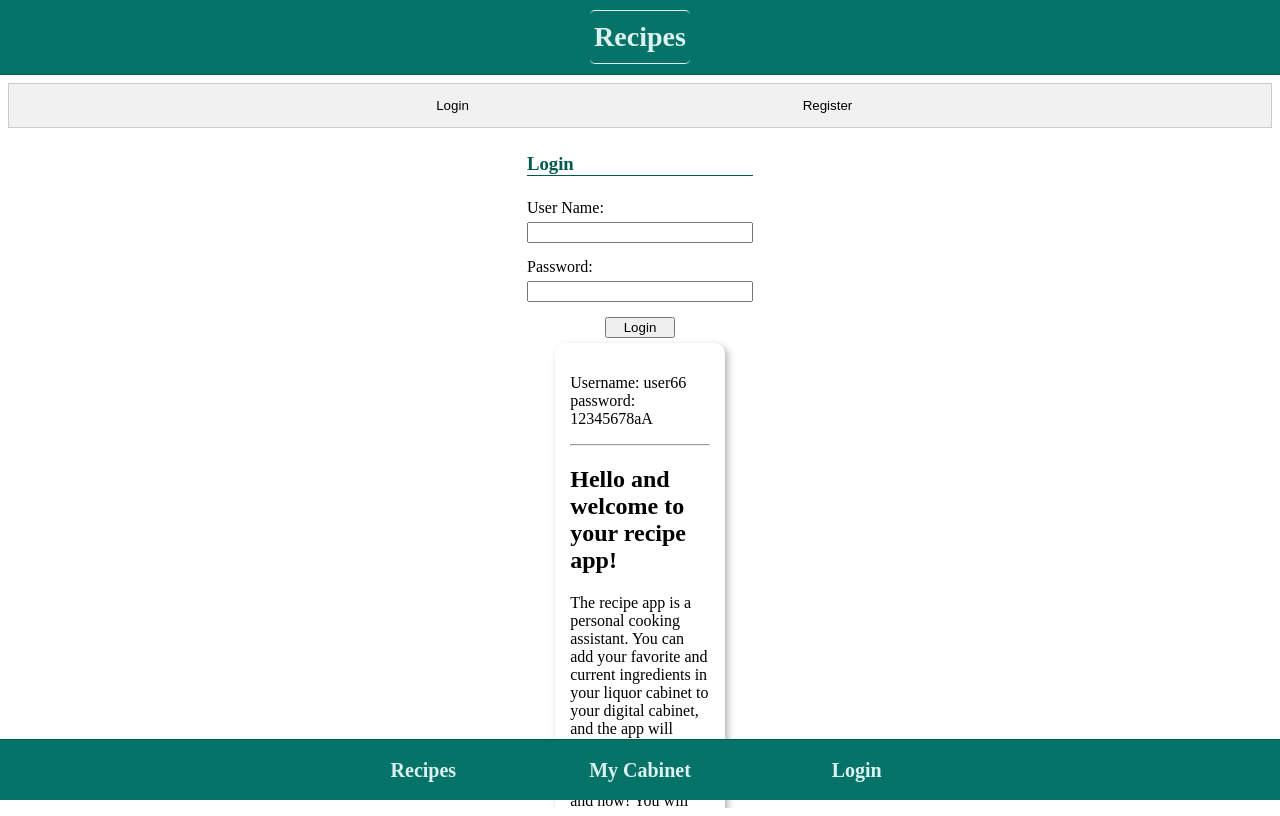
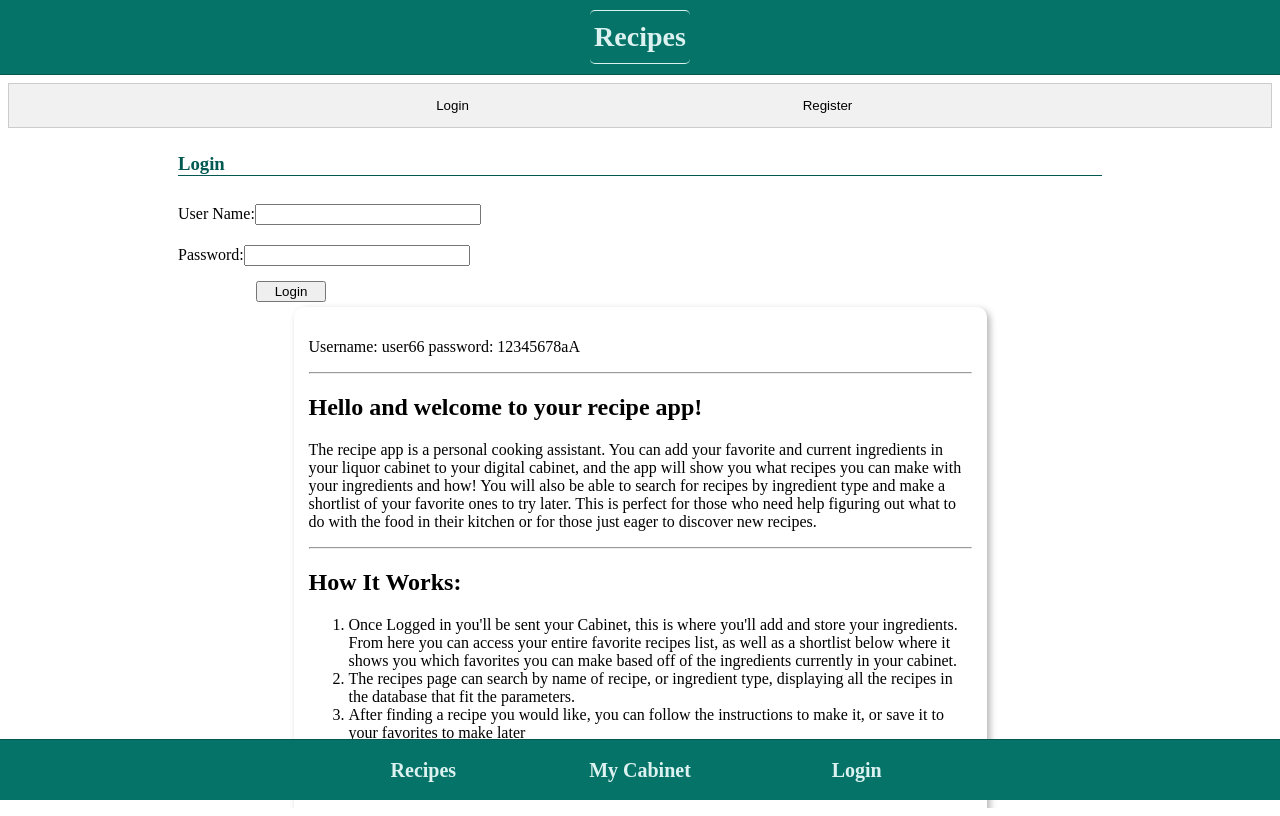
Before and after one commit to SeyiAriyo/capstone-client, a React (Create React App) app: page / in a window 1280 px wide. Built offline with nearby package versions, Linux system fonts and the light colour scheme; no server answers.

Commit message:
Update landing.css

```diff
--- a/src/Login/landing.css
+++ b/src/Login/landing.css
@@ -106,7 +106,7 @@
     justify-content: center;
   }
 
-  .tabContent .white{
+  .tabContent,.white{
     width: 75%;
     margin: auto;
   }
```
